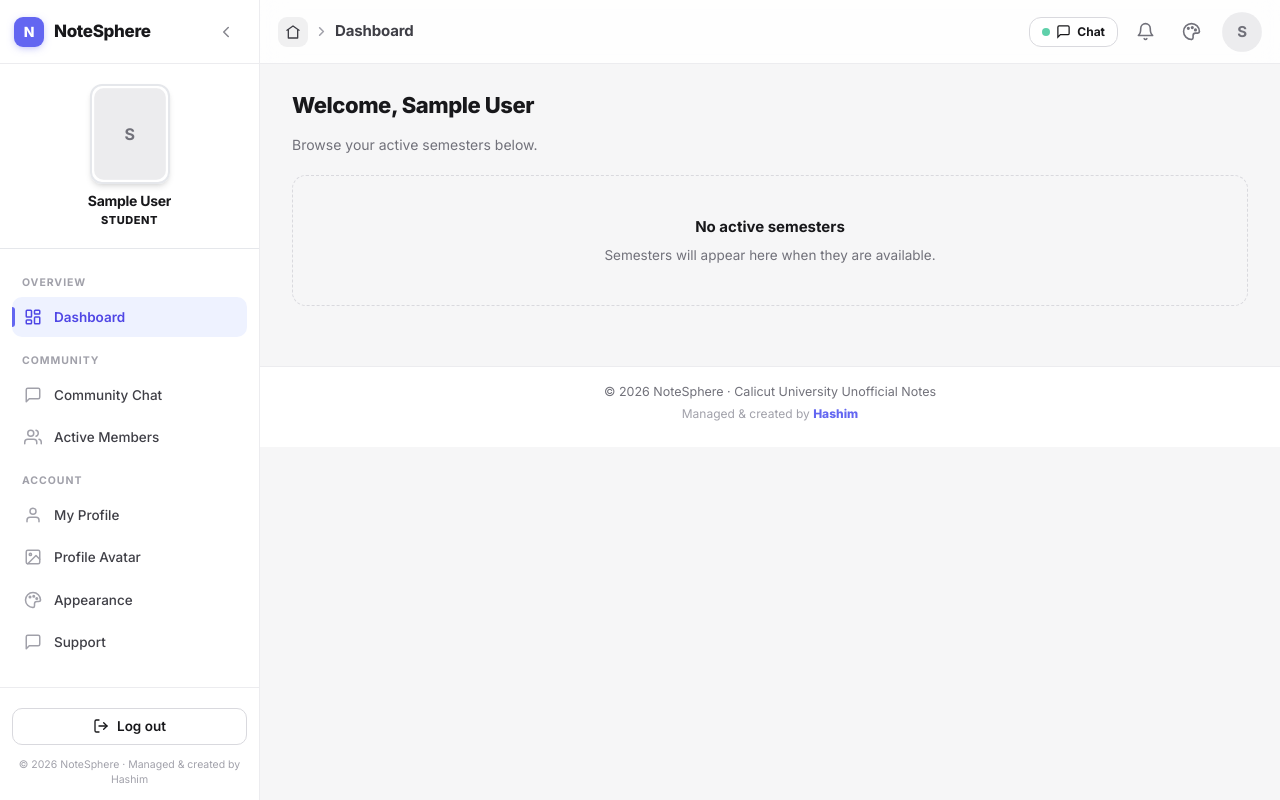
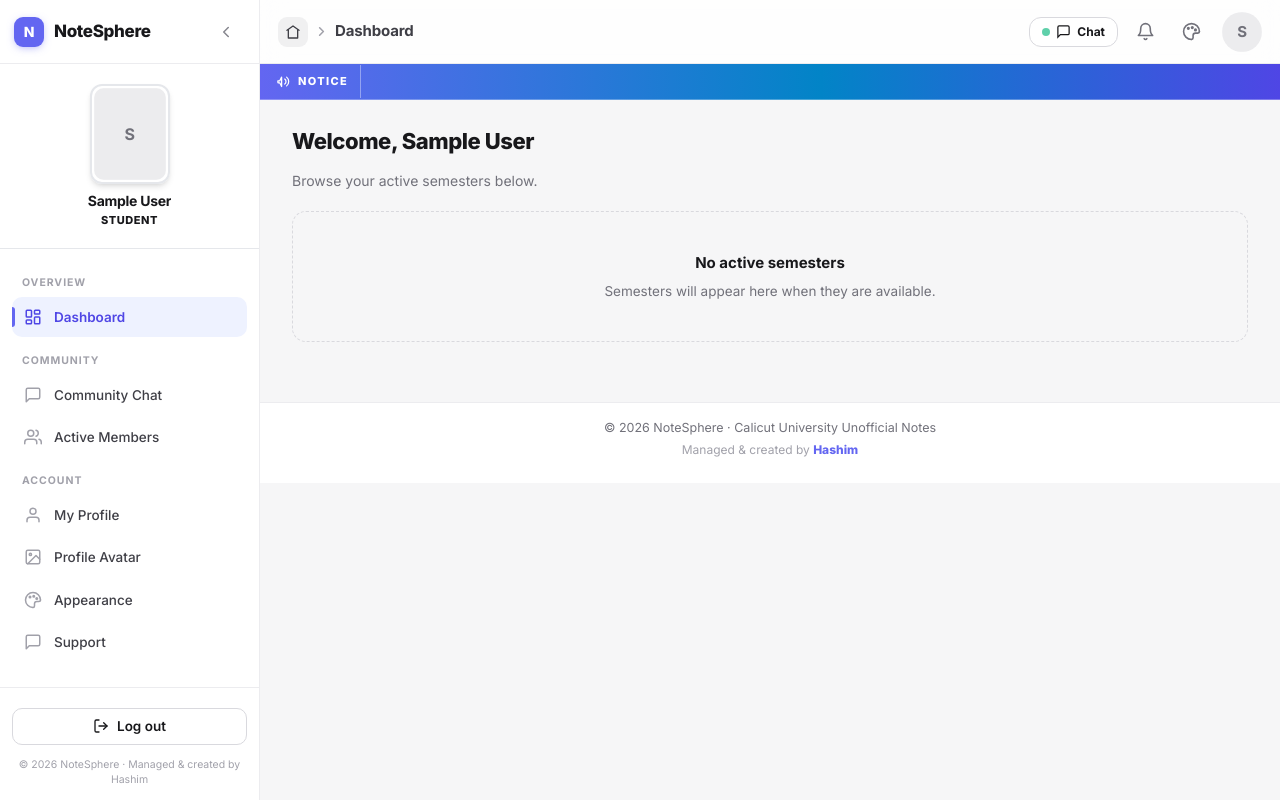
Before and after one commit to ameenul-hashim/notesphere, a Django app: page /dashboard/student/ in a window 1280 px wide. Run offline with Django 5.2, Linux system fonts and the light colour scheme; the visitor is signed in with stand-in values (Sample User, id 1); data comes from the database, SQL or seed files in the repository; data that the repository does not hold is empty; some libraries are stand-ins or nearby versions.

Commit message:
feat: add scrolling notice marquee under topbar (built & managed by Hashim, support form info)

```diff
--- a/static/css/app.css
+++ b/static/css/app.css
@@ -929,6 +929,74 @@ p {
 }
 .topbar.scrolled {
   box-shadow: 0 6px 24px -12px rgba(0, 0, 0, 0.28);
+}
+
+/* ---------- Scrolling notice marquee ---------- */
+.notice-marquee {
+  position: relative;
+  z-index: 30;
+  display: flex;
+  align-items: center;
+  gap: 12px;
+  padding: 0 16px;
+  background: linear-gradient(90deg, var(--primary) 0%, var(--info) 55%, var(--primary-hover) 100%);
+  color: var(--on-primary);
+  border-bottom: 1px solid color-mix(in srgb, var(--on-primary) 28%, transparent);
+  font-size: 12.5px;
+  font-weight: 600;
+  overflow: hidden;
+  white-space: nowrap;
+}
+.notice-marquee-tag {
+  display: inline-flex;
+  align-items: center;
+  gap: 7px;
+  flex-shrink: 0;
+  padding: 8px 12px 8px 0;
+  border-inline-end: 1px solid color-mix(in srgb, var(--on-primary) 38%, transparent);
+}
+.notice-marquee-label {
+  font-size: 11px;
+  font-weight: 800;
+  letter-spacing: 0.12em;
+  text-transform: uppercase;
+}
+.notice-marquee marquee {
+  flex: 1;
+  min-width: 0;
+  display: block;
+}
+.notice-marquee-track {
+  display: inline-block;
+  padding: 8px 0;
+}
+.notice-item {
+  padding: 0 26px;
+}
+.notice-item strong {
+  font-weight: 800;
+}
+.notice-item a {
+  color: inherit;
+  font-weight: 800;
+  text-decoration: underline;
+  text-decoration-thickness: 1.5px;
+  text-underline-offset: 3px;
+}
+@media (max-width: 640px) {
+  .notice-marquee {
+    padding: 0 12px;
+    gap: 8px;
+  }
+  .notice-marquee-tag {
+    padding-right: 8px;
+  }
+  .notice-marquee-label {
+    display: none;
+  }
+  .notice-item {
+    padding: 0 18px;
+  }
 }
 
 .breadcrumb {
--- a/templates/base.html
+++ b/templates/base.html
@@ -131,6 +131,28 @@
           </a>
         </div>
       </header>
+
+      <div class="notice-marquee">
+        <span class="notice-marquee-tag" aria-hidden="true">
+          <svg width="15" height="15" viewBox="0 0 24 24" fill="none" stroke="currentColor" stroke-width="2" stroke-linecap="round" stroke-linejoin="round">
+            <path d="M3 11v2a1 1 0 0 0 1 1h2l3 6V5L6 11H4a1 1 0 0 0-1 1z"/><path d="M14 8a5 5 0 0 1 0 8"/><path d="M17 5a9 9 0 0 1 0 14"/>
+          </svg>
+          <span class="notice-marquee-label">Notice</span>
+        </span>
+        <marquee
+          direction="left"
+          scrollamount="5"
+          behavior="scroll"
+          onmouseover="this.stop()"
+          onmouseout="this.start()"
+        >
+          <span class="notice-marquee-track">
+            <span class="notice-item">Built &amp; managed by <strong>Hashim</strong></span>
+            <span class="notice-item">For further information &amp; support, please fill the <a href="{% url 'accounts:student_support' %}">support form</a> and send your concerns &amp; reviews</span>
+            <span class="notice-item">Made for Calicut University students</span>
+          </span>
+        </marquee>
+      </div>
     {% else %}
       <header class="auth-header">
         <span class="brand"><span class="brand-mark">N</span>NoteSphere</span>
```
